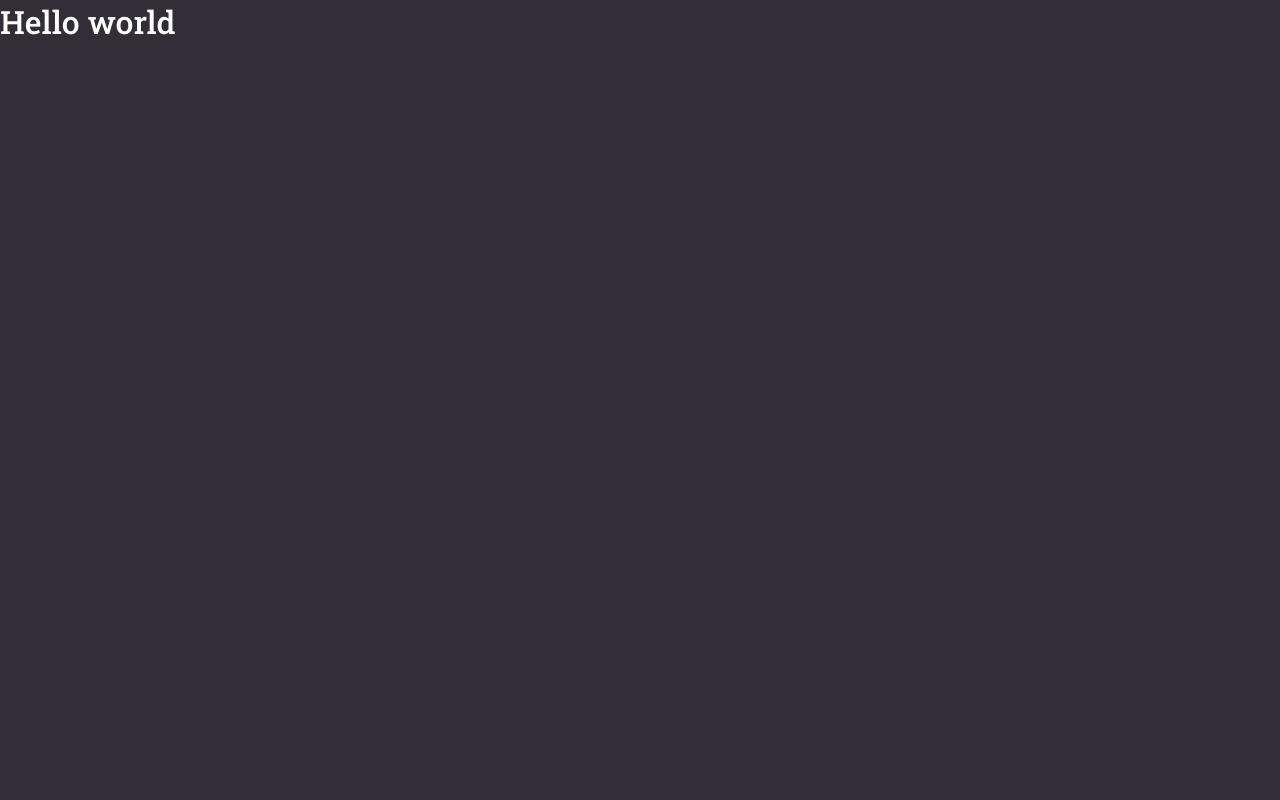
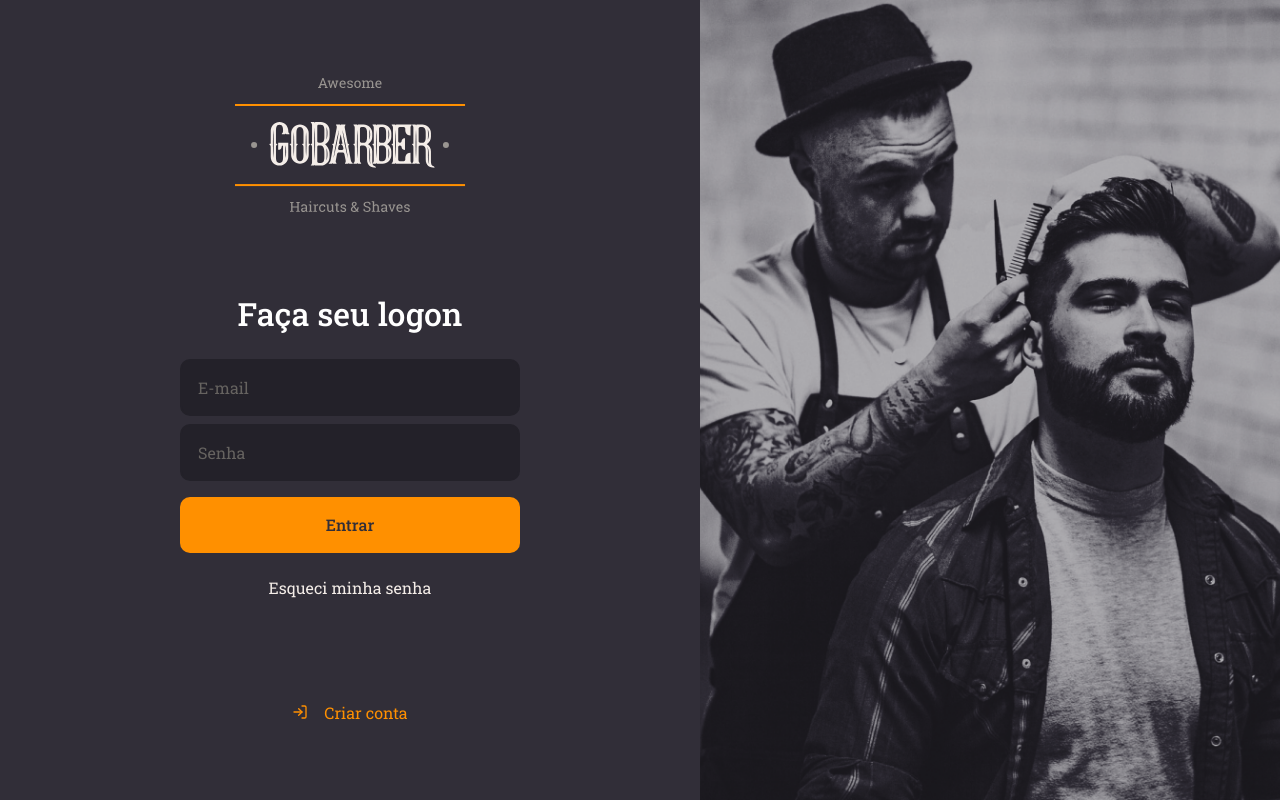
Before and after one commit to RodrigoSaantos/gobarber-web, a React (Create React App) app: page / in a window 1280 px wide. Built offline with nearby package versions, Linux system fonts and the light colour scheme.

Commit message:
page login

```diff
--- a/src/App.tsx
+++ b/src/App.tsx
@@ -1,10 +1,11 @@
 import React from 'react';
 
 import GlobalStyle from './styles/global';
+import SignIn from './pages/SignIn';
 
 const App: React.FC = () => (
   <>
-    <h1>Hello world</h1>
+    <SignIn />
     <GlobalStyle />
   </>
 );
--- /dev/null
+++ b/src/pages/SignIn/index.tsx
@@ -0,0 +1,29 @@
+import React from 'react';
+import { FiLogIn } from 'react-icons/fi';
+
+import logoImg from '../../assets/logo.svg';
+
+import { Container, Content, Background } from './styles';
+
+const SignIn: React.FC = () => (
+  <Container>
+    <Content>
+      <img src={logoImg} alt="GoBarber" />
+      <form>
+        <h1>Faça seu logon</h1>
+        <input placeholder="E-mail" />
+        <input type="password" placeholder="Senha" />
+        <button type="submit">Entrar</button>
+        <a href="forgot">Esqueci minha senha</a>
+      </form>
+
+      <a href="criarconta">
+        <FiLogIn />
+        Criar conta
+      </a>
+    </Content>
+    <Background />
+  </Container>
+);
+
+export default SignIn;
--- /dev/null
+++ b/src/pages/SignIn/styles.ts
@@ -0,0 +1,101 @@
+import styled from 'styled-components';
+import { shade } from 'polished';
+import signInBackground from '../../assets/sign-in-background.png';
+
+export const Container = styled.div`
+  height: 100vh;
+
+  display: flex;
+  align-items: stretch;
+`;
+
+export const Content = styled.div`
+  display: flex;
+  flex-direction: column;
+  place-content: center;
+  align-items: center;
+
+  width: 100%;
+  max-width: 700px;
+
+  form {
+    margin: 80px 0;
+    width: 340px;
+    text-align: center;
+
+    h1 {
+      margin-bottom: 24px;
+    }
+
+    input {
+      background: #232129;
+      color: #f4ede8;
+      border-radius: 10px;
+      border: 2px solid #232129;
+      padding: 16px;
+      width: 100%;
+
+      &::placeholder {
+        color: #666360;
+      }
+
+      & + input {
+        margin-top: 8px;
+      }
+    }
+
+    button {
+      background: #ff9000;
+      height: 56px;
+      width: 100%;
+      border-radius: 10px;
+      border: 0;
+      padding: 0 16px;
+      margin-top: 16px;
+      color: #312e38;
+      font-weight: 500;
+      transition: background-color 0.2s;
+
+      &:hover {
+        background: ${shade(0.2, '#ff9000')};
+      }
+    }
+
+    a {
+      color: #f4ede8;
+      display: block;
+      margin-top: 24px;
+      text-decoration: none;
+      transition: color 0.2s;
+
+      &:hover {
+        color: ${shade(0.2, '#f4ede8')};
+      }
+    }
+  }
+
+  > a {
+    color: #ff9000;
+    display: block;
+    margin-top: 24px;
+    text-decoration: none;
+    transition: color 0.2s;
+
+    display: flex;
+    align-items: center;
+
+    &:hover {
+      color: ${shade(0.2, '#ff9000')};
+    }
+
+    svg {
+      margin-right: 16px;
+    }
+  }
+`;
+
+export const Background = styled.div`
+  flex: 1;
+  background: url(${signInBackground}) no-repeat center;
+  background-size: cover;
+`;
```
Also changed, not shown: src/assets/logo.svg (added), src/assets/sign-in-background.png (added).
